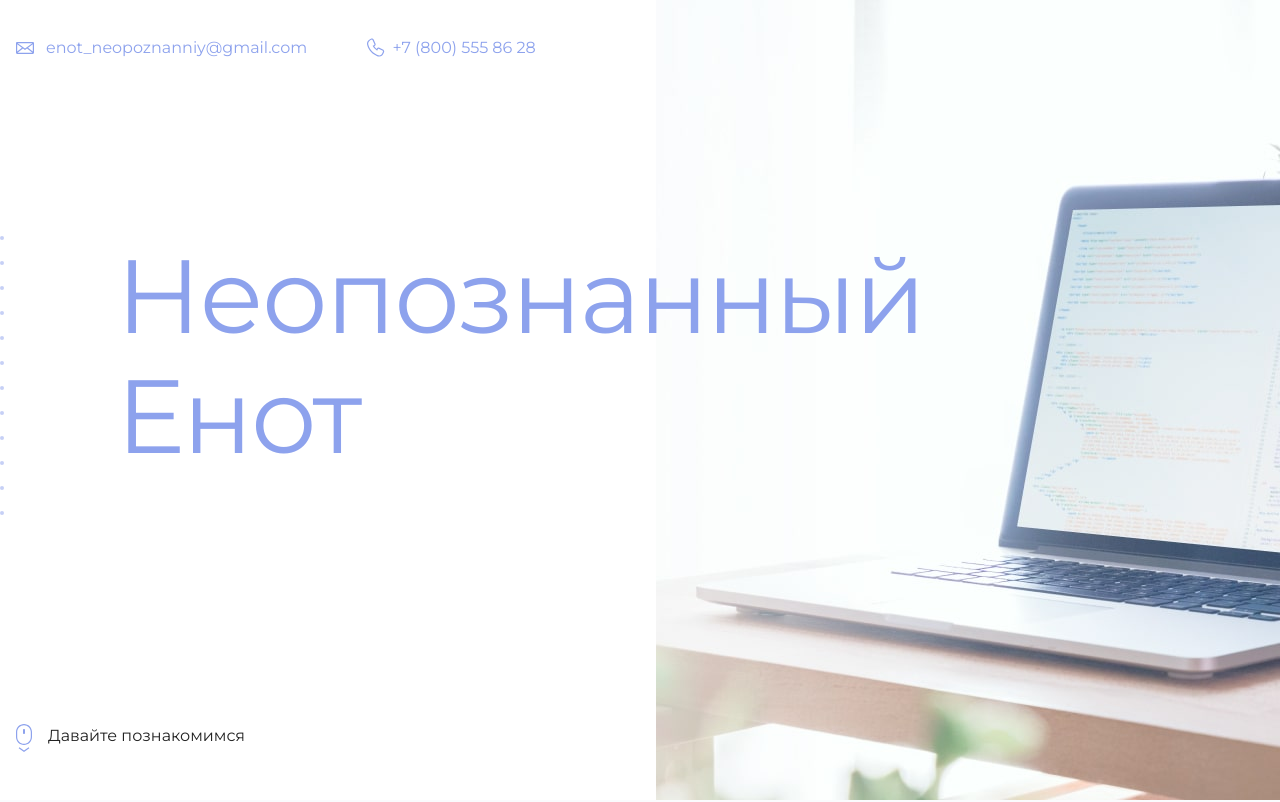
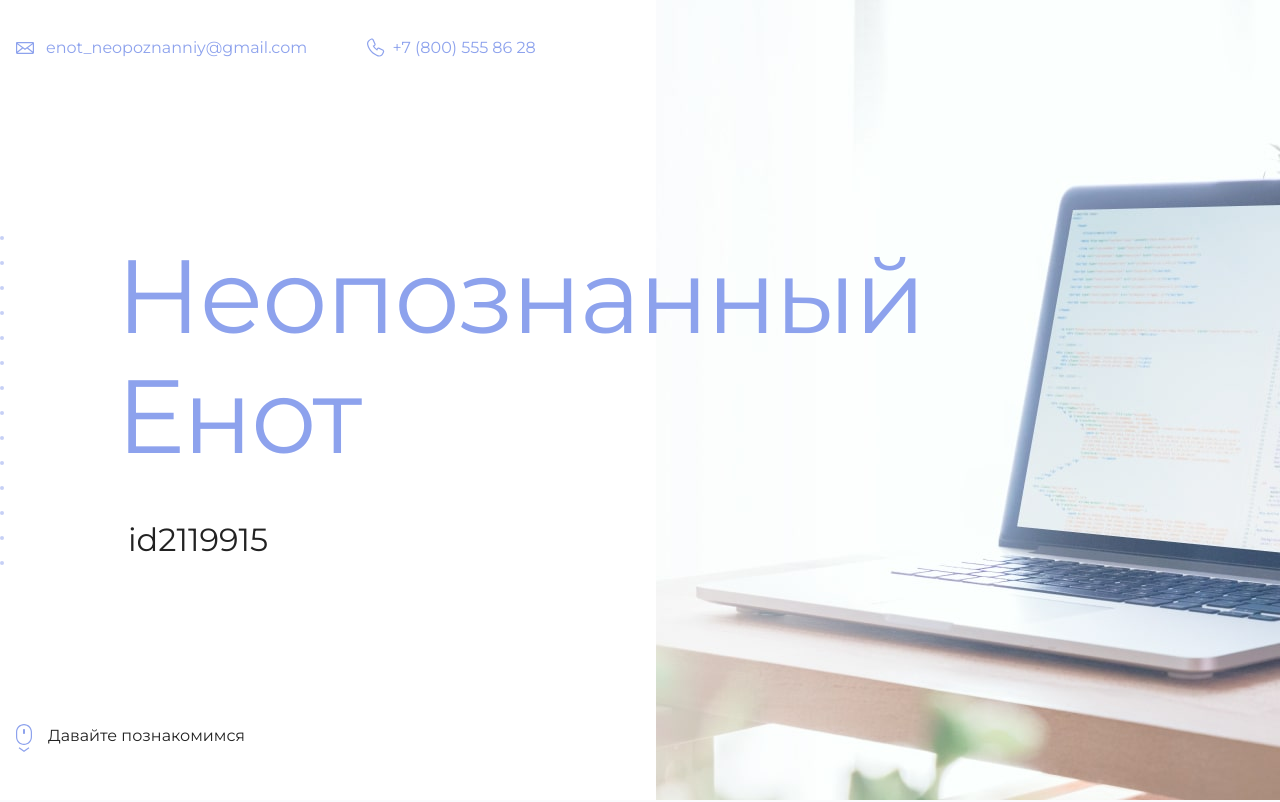
Before and after one commit to Apalenoff/github-pages-example, a plain HTML site: page index.html in a window 1280 px wide. Shown: the top 802 px of the page. Drawn offline with Linux system fonts and the light colour scheme.

Commit message:
Добавляет id

```diff
--- a/index.html
+++ b/index.html
@@ -19,7 +19,7 @@
       <section class="hero-image">
         <div class="container">
           <h1 class="heading">Неопознанный Енот</h1>
-          <p><!-- Тут ваш id на сайте Академии --></p>
+          <p>id2119915</p>
         </div>
       </section>
 
```
